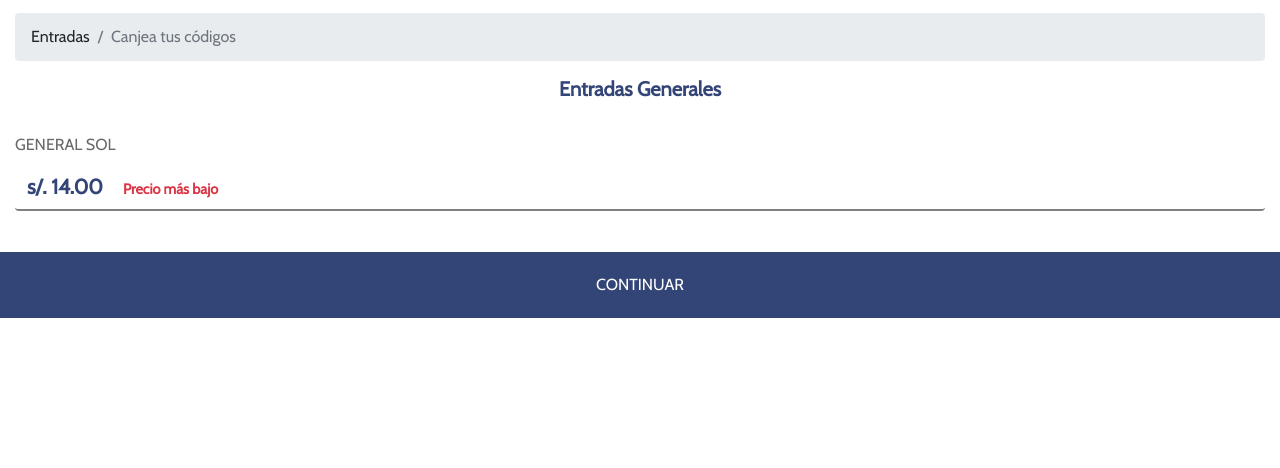
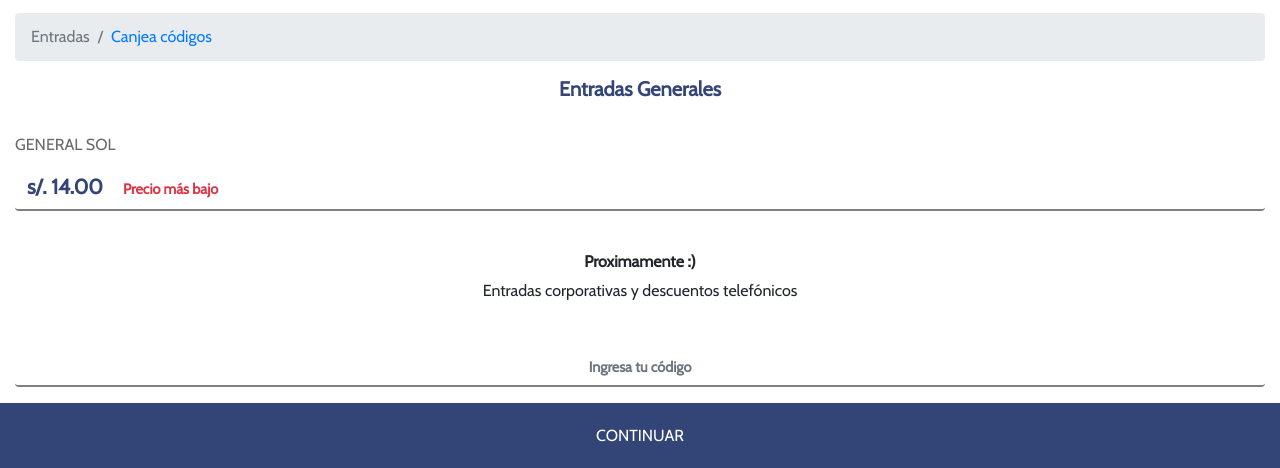
Before and after one commit to DDCenteno/Cineplanet, a React app: page / in a window 1280 px wide. Shown: the part 3441-3909 px from the top of the page. Before the commit the page ends 3759 px from the top, so only its background shows below. Built offline with nearby package versions, Linux system fonts and the light colour scheme.

Commit message:
añadiendo avances del componente Tickets

```diff
--- a/src/components/App.css
+++ b/src/components/App.css
@@ -81,3 +81,9 @@
   background-color: #347;
   border-style: none;
 }
+
+.form-group .exchange-codes-input {
+  font-size: 0.9em !important;
+  border: none;
+  border-bottom: 2px solid gray;
+}
--- a/src/components/Tickets.js
+++ b/src/components/Tickets.js
@@ -19,9 +19,9 @@ const Tickets = ({currentTicketPrice}) => {
       />
       <div className="col-12">
         <nav aria-label="breadcrumb">
-          <ol class="breadcrumb">
-            <li class="breadcrumb-item" aria-current="page">Entradas</li>
-            <li class="breadcrumb-item active">Canjea tus códigos</li>
+          <ol className="breadcrumb">
+            <li className="breadcrumb-item active" aria-current="page">Entradas</li>
+            <li className="breadcrumb-item"><a href="/header">Canjea códigos</a></li>
           </ol>
         </nav>
       </div>
@@ -35,6 +35,18 @@ const Tickets = ({currentTicketPrice}) => {
           </div>
         </form>
       </div>
+      {/* Canjea tus codigos */ }
+      <div className="col-12">
+        <div className="d-flex justify-content-center align-items-center flex-column">
+          <h6 className="text-center font-weight-bold">Proximamente :)</h6>
+          <p className="text-center">Entradas corporativas y descuentos telefónicos</p>
+        </div>
+        <form>
+          <div className="form-group">
+            <input type="email" className="form-control text-blue font-weight-bold exchange-codes-input text-center" id="exampleInputEmail1" value={''} aria-describedby="emailHelp" placeholder="Ingresa tu código" />
+          </div>
+        </form>
+      </div>
       <button className="continue-button text-white">CONTINUAR</button>
     </div>
   )
```
